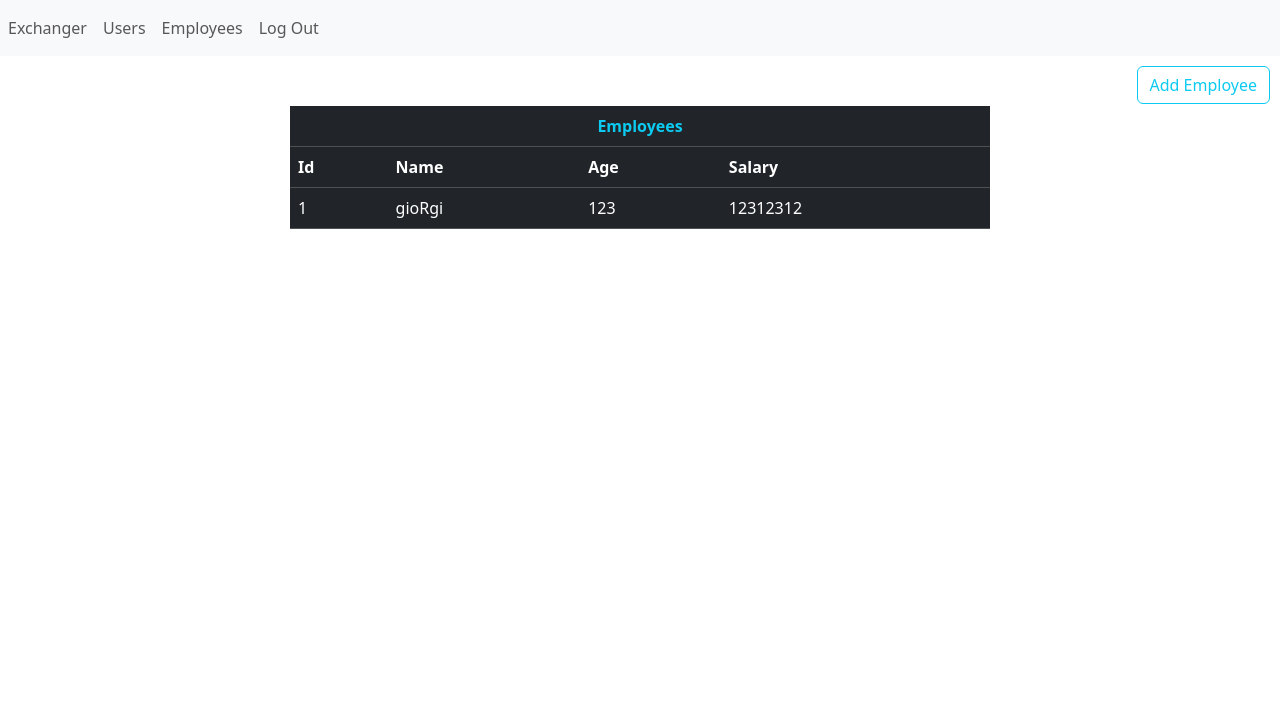
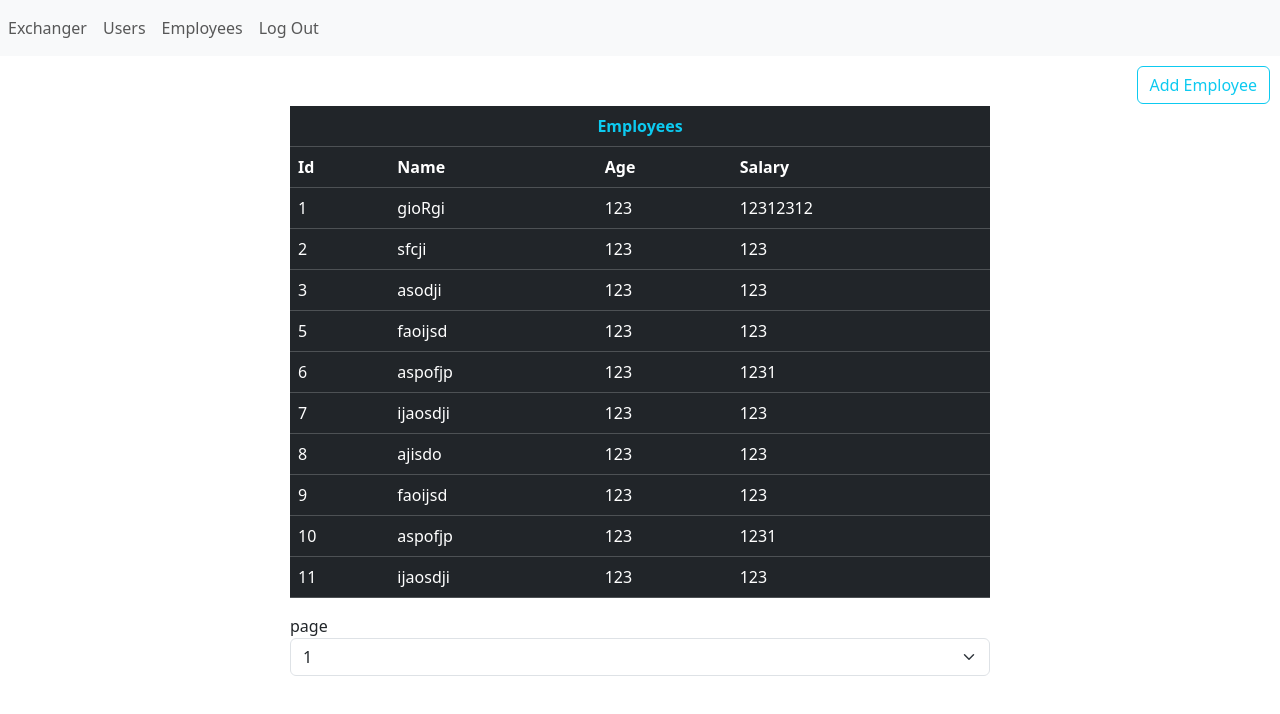
Before and after one commit to GioAbuladze-Creator/ng-homework, an Angular app in the folder ng-homework/: page /employees in a window 1280 px wide. Shown: the top 714 px of the page. Built offline with nearby package versions, Linux system fonts and the light colour scheme; data requests are answered from the project's data file.

Commit message:
added simples pagination

```diff
--- a/ng-homework/src/app/employees/empl-table/empl-table.component.html
+++ b/ng-homework/src/app/employees/empl-table/empl-table.component.html
@@ -1,5 +1,5 @@
 <div class="table-responsive">
-    <table class="table table-dark overflow-scroll" >
+    <table class="table table-dark overflow-scroll">
         <thead>
             <tr class="text-center">
                 <th colspan="4" class="text-info">Employees</th>
@@ -12,7 +12,7 @@
             </tr>
         </thead>
         <tbody *ngIf="employees.length">
-            <tr *ngFor="let employee of employees" (click)="onNavigate(employee.id)">
+            <tr *ngFor="let employee of choppedEmployees" (click)="onNavigate(employee.id)">
                 <td>{{employee.id}}</td>
                 <td>{{employee.name}}</td>
                 <td>{{employee.age}}</td>
@@ -20,4 +20,10 @@
             </tr>
         </tbody>
     </table>
+    <div>
+        <label for="">page</label>
+        <select class="form-select" aria-label="Default select example" (change)="onChange($event)">
+            <option *ngFor="let page of pages" [value]="page">{{page}}</option>
+        </select>
+    </div>
 </div>
--- a/ng-homework/src/app/employees/empl-table/empl-table.component.ts
+++ b/ng-homework/src/app/employees/empl-table/empl-table.component.ts
@@ -11,14 +11,20 @@ import { Router } from '@angular/router';
 export class EmplTableComponent implements OnInit {
 
   employees: Employee[] = []
-
+  choppedEmployees:Employee[]=[]
+  pages:number[]=[]
+  limit:number=10
   constructor(
     private emplService: EmployeesService,
     private router: Router
   ) { }
   onFetchEmployees() {
     this.emplService.fetchEmployees()
-      .subscribe((employeeList) => this.employees = employeeList)
+      .subscribe((employeeList) => {
+        this.employees = employeeList
+        this.pages=Array(Math.ceil(this.employees.length/this.limit)).fill(0).map((x,i)=>i+1)
+        this.choppedEmployees=this.employees.slice(0,this.limit)
+      })
   }
   onNavigate(id: number | undefined) {
     if (id !== undefined) {
@@ -29,6 +35,9 @@ export class EmplTableComponent implements OnInit {
       console.error('Invalid ID')
     }
   }
+  onChange(event:any){
+    this.choppedEmployees=this.employees.slice((event.target.value-1)*this.limit,event.target.value*this.limit)
+  }
   openModal(){}
   ngOnInit(): void {
     this.onFetchEmployees()
--- a/ng-homework/src/app/employees/shared/db.json
+++ b/ng-homework/src/app/employees/shared/db.json
@@ -5,6 +5,66 @@
       "salary": 12312312,
       "age": 123,
       "id": 1
+    },
+    {
+      "name": "sfcji",
+      "salary": 123,
+      "age": 123,
+      "id": 2
+    },
+    {
+      "name": "asodji",
+      "salary": 123,
+      "age": 123,
+      "id": 3
+    },
+    {
+      "name": "faoijsd",
+      "salary": 123,
+      "age": 123,
+      "id": 5
+    },
+    {
+      "name": "aspofjp",
+      "salary": 1231,
+      "age": 123,
+      "id": 6
+    },
+    {
+      "name": "ijaosdji",
+      "salary": 123,
+      "age": 123,
+      "id": 7
+    },
+    {
+      "name": "ajisdo",
+      "salary": 123,
+      "age": 123,
+      "id": 8
+    },
+    {
+      "name": "faoijsd",
+      "salary": 123,
+      "age": 123,
+      "id": 9
+    },
+    {
+      "name": "aspofjp",
+      "salary": 1231,
+      "age": 123,
+      "id": 10
+    },
+    {
+      "name": "ijaosdji",
+      "salary": 123,
+      "age": 123,
+      "id": 11
+    },
+    {
+      "name": "asdgoi",
+      "salary": 1324,
+      "age": 124,
+      "id": 12
     }
   ]
 }
```
